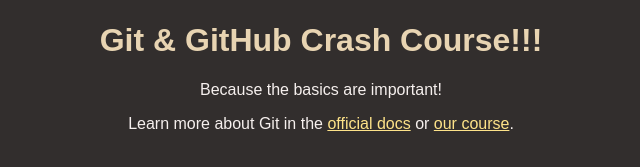
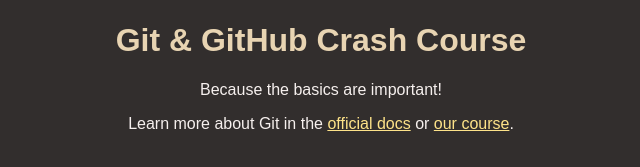
Before and after one commit to Asmodeus-xs/rerun, a plain HTML site: page index.html in a window 1280 px wide. Shown: the part 147-314 px from the top of the page, without its empty margins (319-959 px from the left). Drawn offline with Linux system fonts and the light colour scheme.

Commit message:
reverted

```diff
--- a/index.html
+++ b/index.html
@@ -12,7 +12,7 @@
 <body>
   <header>
     <img id="logo" src="logo.png" alt="A logo that contains the word 'Git'" />
-    <h1>Git & GitHub Crash Course!!!</h1>
+    <h1>Git & GitHub Crash Course</h1>
   </header>
   <main>
     <p>Because the basics are important!</p>
```
